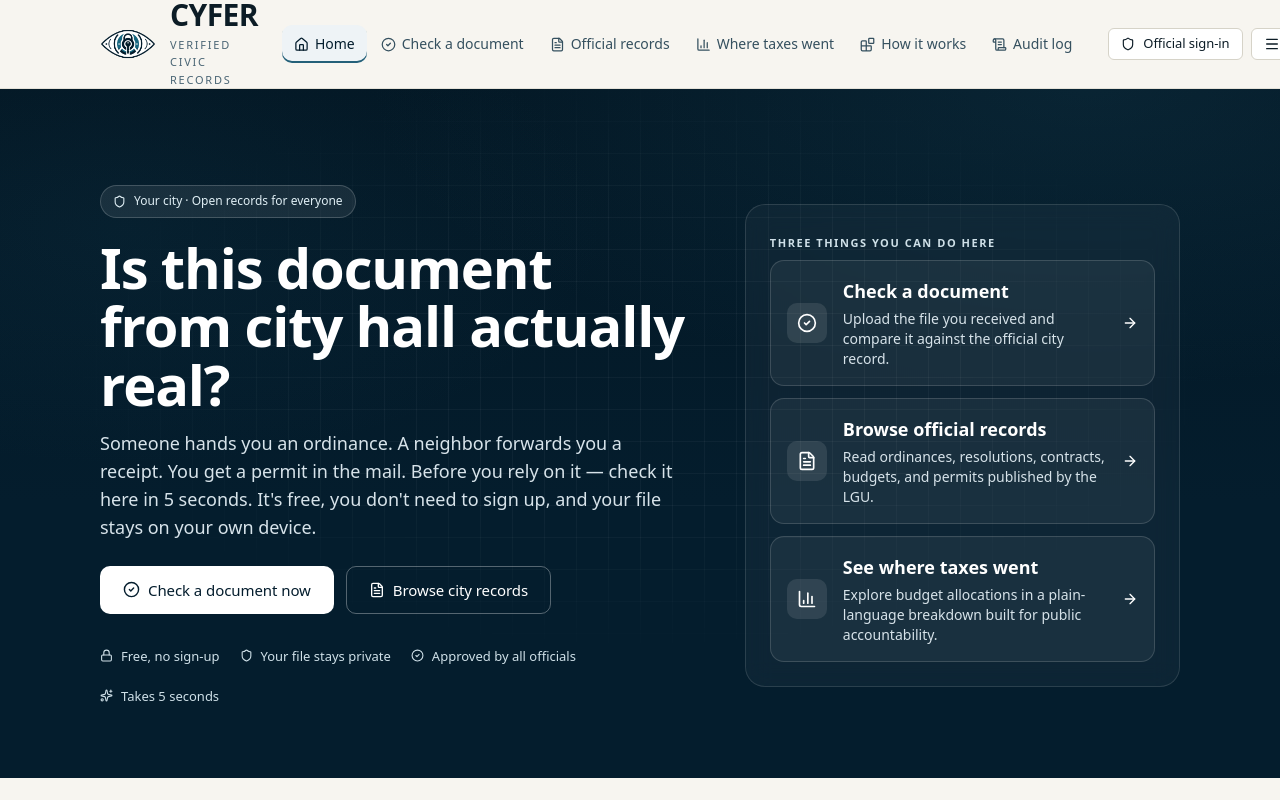
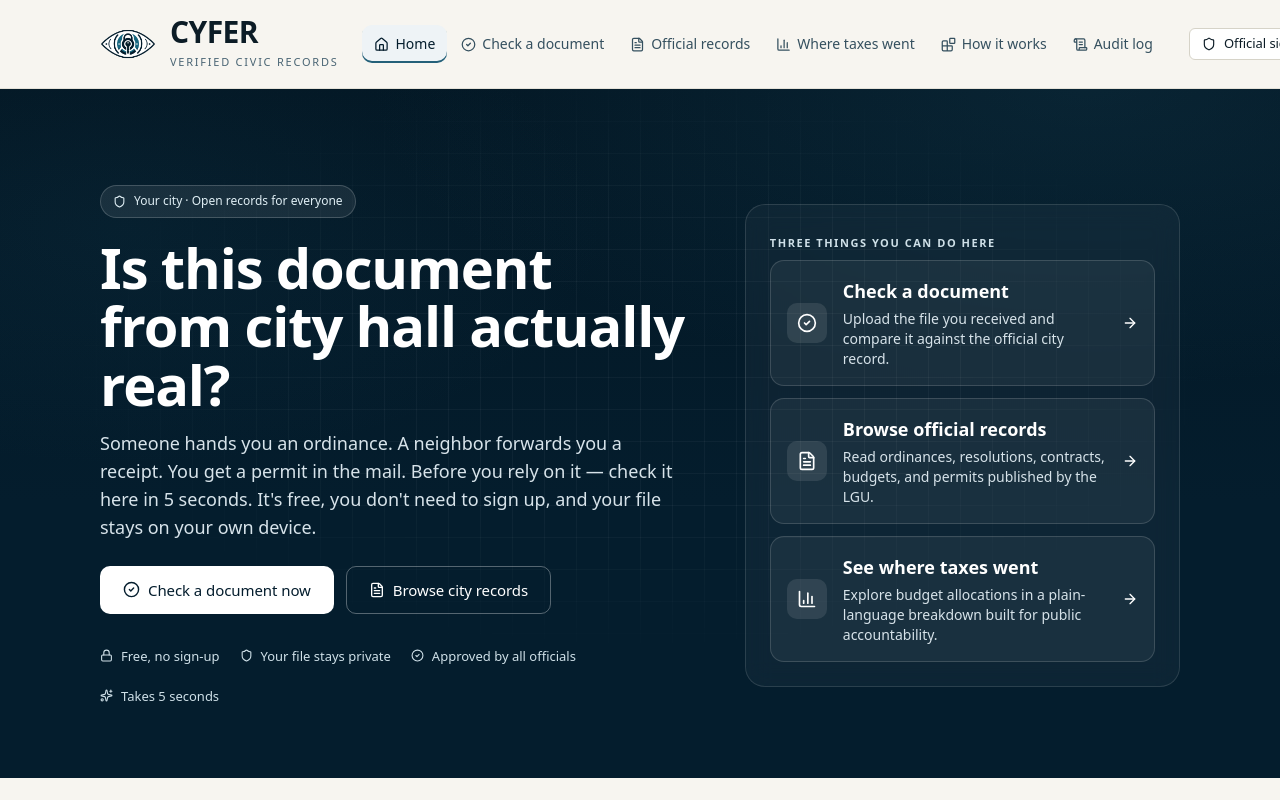
Before and after one commit to SpekyLord/Cyfer, a Next.js app: page / in a window 1280 px wide. Shown: the top 800 px of the page. Built offline with nearby package versions, Linux system fonts and the light colour scheme.

Commit message:
fix: update logo dimensions and adjust brand subtitle styling for better visibility

```diff
--- a/src/components/ui/Navbar.tsx
+++ b/src/components/ui/Navbar.tsx
@@ -41,14 +41,14 @@
               <Image
                 src="/Cyfer Logo.png"
                 alt="CYFER"
-                width={56}
-                height={56}
+                width={80}
+                height={80}
                 priority
               />
             </span>
             <span>
               <span className="brand-name">CYFER</span>
-              <span className="brand-sub">Verified Civic Records</span>
+              <span className="brand-sub" style={{ whiteSpace: 'nowrap' }}>Verified Civic Records</span>
             </span>
           </Link>
 
```
